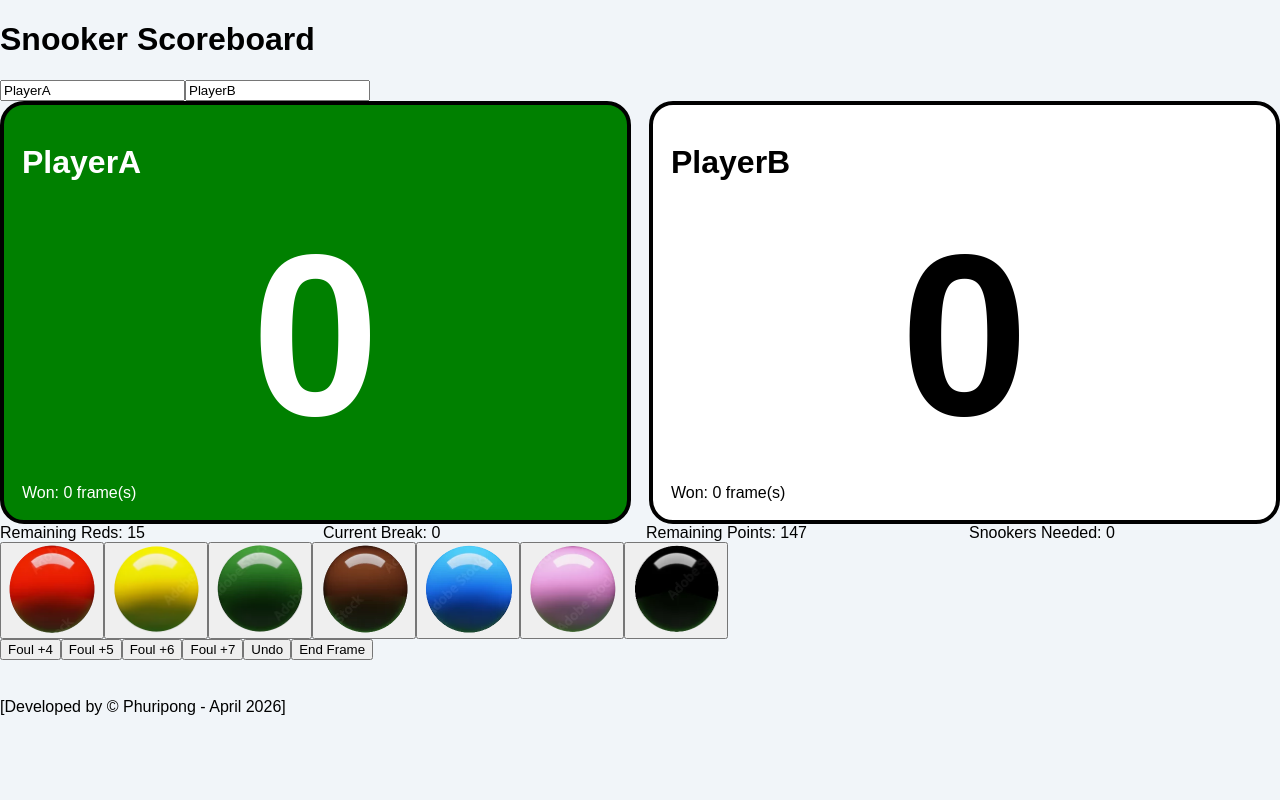
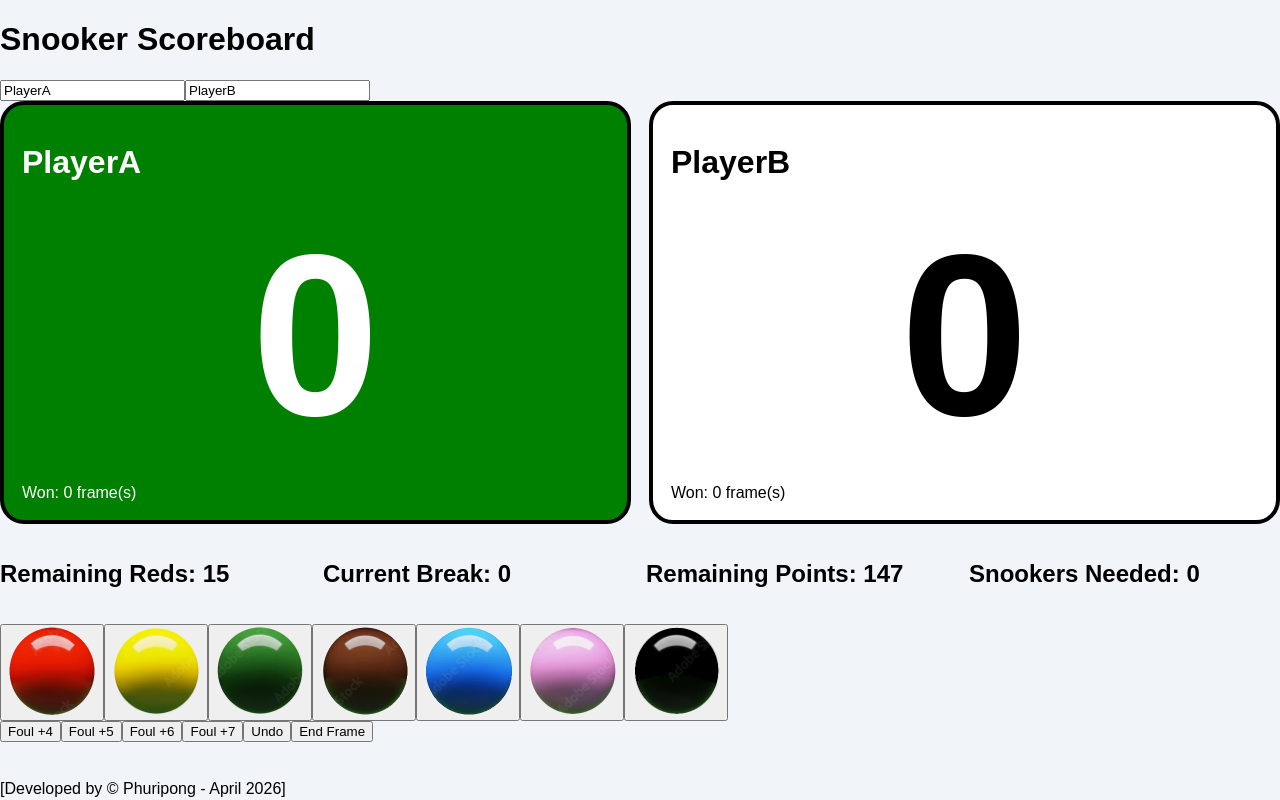
Before and after one commit to phuriponga/SnookerScoreBoard, a Next.js app: page / in a window 1280 px wide. Built offline with nearby package versions, Linux system fonts and the light colour scheme.

Commit message:
Update SnookerScoreboardApp.tsx

```diff
--- a/components/SnookerScoreboardApp.tsx
+++ b/components/SnookerScoreboardApp.tsx
@@ -204,20 +204,20 @@ export default function SnookerScoreboardApp() {
             ))}
           </CardContent>
         </Card>
-        <div className="h-6" />
+        <div style={{ height: "16px" }} />
         <Card className="rounded-3xl shadow">
           <CardContent style={{
               display: "grid",
               gridTemplateColumns: "1fr 1fr 1fr 1fr",
               gap: "12px"
             }}>
-            <div>Remaining Reds: {redsRemaining}</div>
-            <div>Current Break: {currentBreak}</div>
-            <div>Remaining Points: {remainingPoints}</div>
-            <div>Snookers Needed: {snookersRequired}</div>
+            <h2>Remaining Reds: {redsRemaining}</h2>
+            <h2>Current Break: {currentBreak}</h2>
+            <h2>Remaining Points: {remainingPoints}</h2>
+            <h2>Snookers Needed: {snookersRequired}</h2>
           </CardContent>
         </Card>
-        <div className="h-6" />
+        <div style={{ height: "16px" }} />
         <div className="grid grid-cols-4 gap-4">
           <Button className="h-24 text-xl rounded-2xl flex flex-col gap-2" onClick={potRed}>
             <Image src={BALL_IMAGES.red} alt="Red ball" width={88} height={88} />
```
